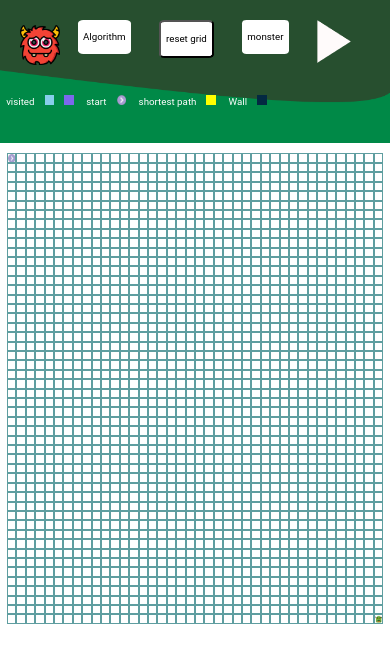
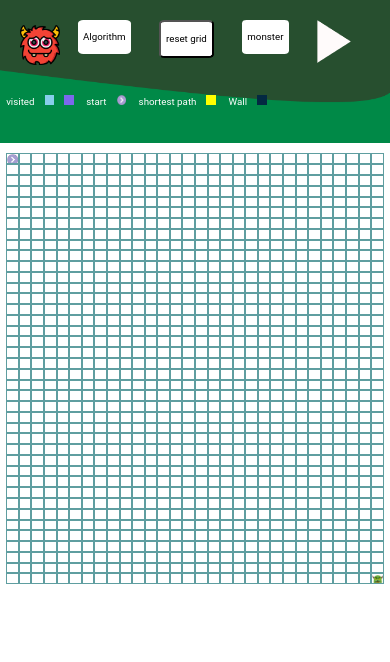
Before and after one commit to dilipthakkar/path-finder-vizulizer, a React (Create React App) app in the folder client/: page / in a window 390 px wide. Shown: the top 662 px of the page. Built offline with nearby package versions, Linux system fonts and the light colour scheme.

Commit message:
first commit

```diff
--- a/client/src/component/Node/node.css
+++ b/client/src/component/Node/node.css
@@ -88,8 +88,8 @@
     .Node--node{
         /* width: 30px;
         height: 30px; */
-        width: calc(95vw/50);
-        height: calc(95vw/50);
+        width: calc(95vw/35);
+        height: calc(90vw/40);
 
         display: block;
         border: 0.001vw solid cadetblue;
--- a/client/src/component/board/boardsUtil.js
+++ b/client/src/component/board/boardsUtil.js
@@ -1,10 +1,11 @@
 let row = 20;
 let col = 40;
 const chnageRowsOnWindowSize = ()=>{
-  if(window.innerWidth <600) {
-    row = 50;
+  if(window.innerWidth <700) {
+    row = 40;
+    col = 30;
   }
-  else if(window.innerWidth>600 && window.innerWidth<1300){
+  else if(window.innerWidth>700 && window.innerWidth<1300){
     row = 25;
   }
 }
```
